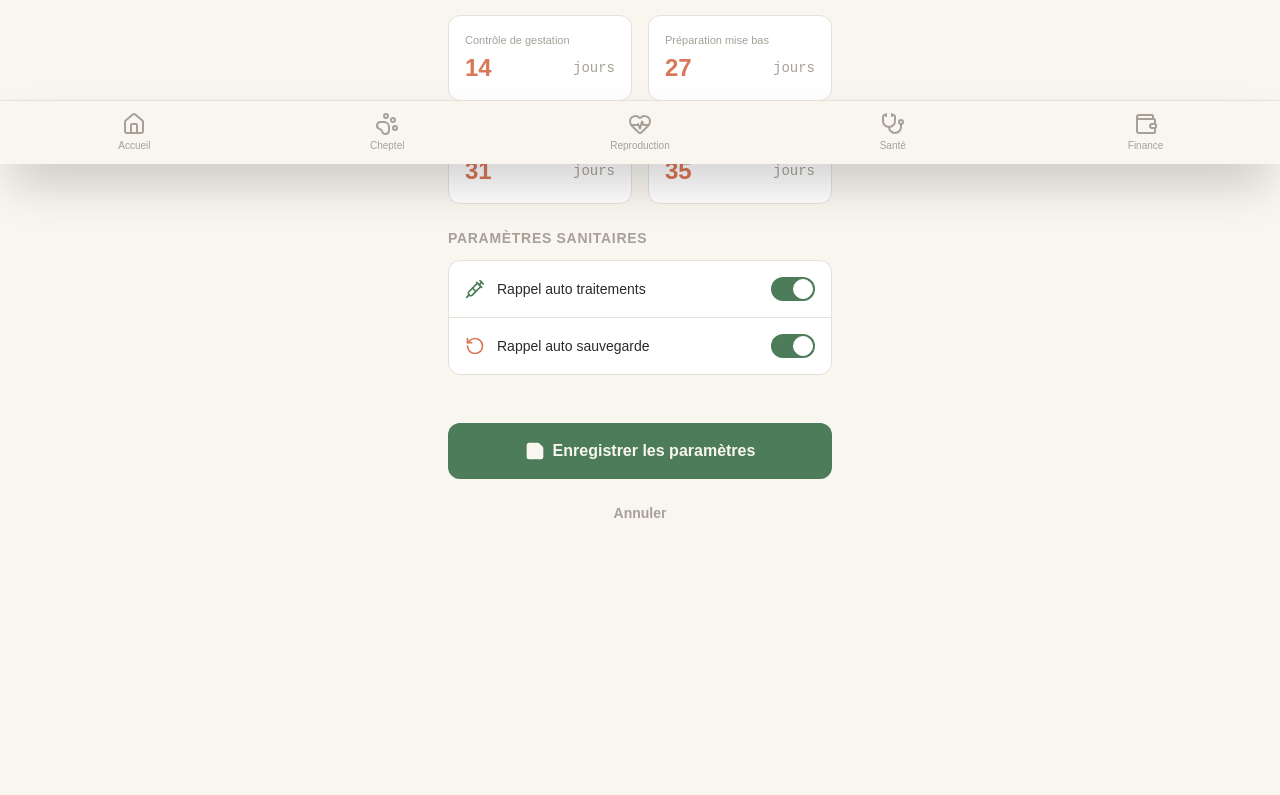
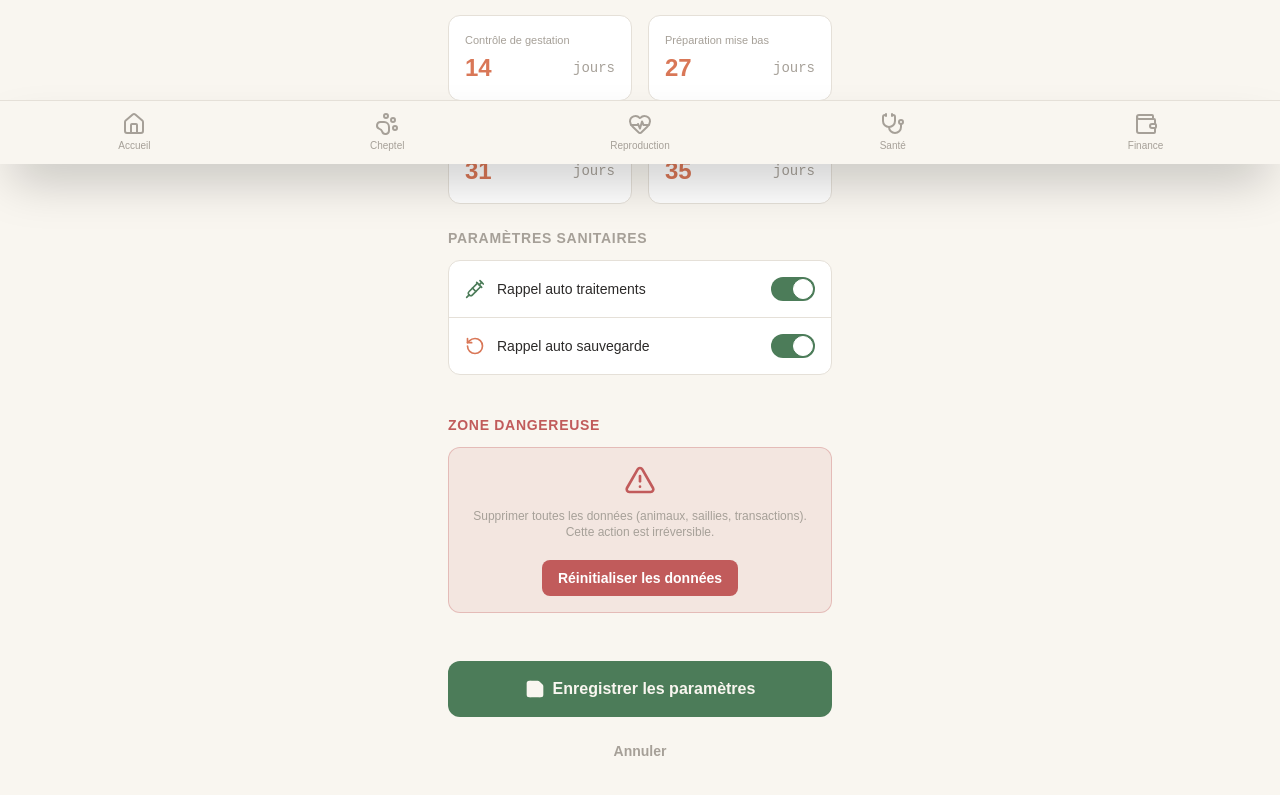
Before and after one commit to layesamake/gestionlapin, a React (Vite) app: page /parametres in a window 1280 px wide. Shown: the part 636-1431 px from the top of the page. Before the commit the page ends 1363 px from the top, so only its background shows below. Built offline with nearby package versions, Linux system fonts and the light colour scheme.

Commit message:
Feat: Add data reset capability and wire Saillie creation to the global store

```diff
--- a/src/pages/NouvelleSaillie.tsx
+++ b/src/pages/NouvelleSaillie.tsx
@@ -5,7 +5,7 @@ import { useStore } from '../store/useStore';
 
 export const NouvelleSaillie: React.FC = () => {
   const navigate = useNavigate();
-  const animals = useStore(state => state.animals);
+  const { animals, addSaillie } = useStore();
 
   const femelles = animals.filter(a => a.gender === 'F' || a?.type?.startsWith('Femelle'));
   const males = animals.filter(a => a.gender === 'M' || a?.type?.startsWith('Mâle'));
@@ -82,7 +82,21 @@ export const NouvelleSaillie: React.FC = () => {
 
   const handleSave = (e: React.FormEvent) => {
     e.preventDefault();
-    // Simulate save
+    if (!selectedFemale) {
+      alert("Veuillez sélectionner une femelle");
+      return;
+    }
+
+    addSaillie({
+      id: Date.now(),
+      female: selectedFemale,
+      male: 'N/A', // Mâle is optional in the UI for now or can be extracted if we bind it
+      date: dateSaillie,
+      expectedDate: formatDate(miseBas),
+      status: 'En attente',
+      statusBadgeColor: 'bg-warning/20 text-warning'
+    });
+
     navigate('/reproduction');
   };
 
--- a/src/pages/Parametres.tsx
+++ b/src/pages/Parametres.tsx
@@ -1,12 +1,12 @@
 import React, { useRef } from 'react';
 import { useNavigate } from 'react-router-dom';
-import { ChevronLeft, CloudOff, CloudUpload, CloudDownload, Syringe, FileText, RotateCcw, Save } from 'lucide-react';
+import { ChevronLeft, CloudOff, CloudUpload, CloudDownload, Syringe, FileText, RotateCcw, Save, AlertTriangle } from 'lucide-react';
 import { useStore } from '../store/useStore';
 import { generatePDFRegister } from '../utils/pdfGenerator';
 
 export const Parametres: React.FC = () => {
   const navigate = useNavigate();
-  const { exportData, importData, theme, setTheme } = useStore();
+  const { exportData, importData, theme, setTheme, resetData } = useStore();
   const fileInputRef = useRef<HTMLInputElement>(null);
 
   const handleExport = () => {
@@ -224,6 +224,29 @@ export const Parametres: React.FC = () => {
           </div>
         </section>
 
+        {/* Zone Dangereuse */}
+        <section className="space-y-3 pt-4">
+          <h2 className="text-sm font-bold uppercase tracking-wider text-danger">Zone Dangereuse</h2>
+          <div className="bg-danger/10 border border-danger/30 rounded-xl p-4 flex flex-col items-center gap-3 text-center">
+            <AlertTriangle className="w-8 h-8 text-danger" />
+            <p className="text-xs text-muted">
+              Supprimer toutes les données (animaux, saillies, transactions). Cette action est irréversible.
+            </p>
+            <button
+              onClick={() => {
+                if(window.confirm('Êtes-vous sûr de vouloir supprimer TOUTES vos données ? Cette action est définitive !')) {
+                  resetData();
+                  alert('Toutes les données ont été réinitialisées.');
+                  navigate('/');
+                }
+              }}
+              className="mt-2 px-4 py-2 bg-danger text-white rounded-lg text-sm font-bold active:scale-95 transition-transform"
+            >
+              Réinitialiser les données
+            </button>
+          </div>
+        </section>
+
         {/* Action Buttons */}
         <div className="pt-6 space-y-3">
           <button className="w-full bg-primary text-background py-4 rounded-xl font-extrabold text-base flex items-center justify-center gap-2 active:scale-95 transition-all">
--- a/src/store/useStore.ts
+++ b/src/store/useStore.ts
@@ -66,13 +66,16 @@ interface AppState {
   removeAlerte: (id: number) => void;
   addTransaction: (transaction: Transaction) => void;
   removeTransaction: (id: string) => void;
+  addSaillie: (saillie: Saillie) => void;
   updateSaillie: (id: number, saillie: Partial<Saillie>) => void;
   removeSaillie: (id: number) => void;
+  addPortee: (portee: Portee) => void;
   updatePortee: (id: string, portee: Partial<Portee>) => void;
   removePortee: (id: string) => void;
   setTheme: (theme: string) => void;
   importData: (data: string) => boolean;
   exportData: () => string;
+  resetData: () => void;
 }
 
 export const useStore = create<AppState>()(
@@ -116,12 +119,20 @@ export const useStore = create<AppState>()(
         transactions: state.transactions.filter((t) => t.id !== id)
       })),
 
+      addSaillie: (saillie) => set((state) => ({
+        saillies: [...state.saillies, saillie]
+      })),
+
       updateSaillie: (id, updatedSaillie) => set((state) => ({
         saillies: state.saillies.map((s) => s.id === id ? { ...s, ...updatedSaillie } : s)
       })),
 
       removeSaillie: (id) => set((state) => ({
         saillies: state.saillies.filter((s) => s.id !== id)
+      })),
+
+      addPortee: (portee) => set((state) => ({
+        portees: [...state.portees, portee]
       })),
 
       updatePortee: (id, updatedPortee) => set((state) => ({
@@ -150,8 +161,6 @@ export const useStore = create<AppState>()(
 
       exportData: () => {
         const state = get();
-        // Zustand persist automatically handles saving to localStorage.
-        // For export, we just dump the persisted state.
         const exportObj = {
           state: {
             animals: state.animals,
@@ -160,13 +169,25 @@ export const useStore = create<AppState>()(
             dashboard: state.dashboard,
             alertes: state.alertes,
             transactions: state.transactions,
+            saillies: state.saillies,
+            portees: state.portees,
             theme: state.theme,
           },
           version: 1,
           timestamp: new Date().toISOString()
         };
         return JSON.stringify(exportObj, null, 2);
-      }
+      },
+
+      resetData: () => set({
+        animals: [],
+        santeStats: { tauxMortalite: 0, traitementsEnCours: 0, alertesSanitaires: 0 },
+        soins: [],
+        alertes: [],
+        transactions: [],
+        saillies: [],
+        portees: [],
+      }),
     }),
     {
       name: 'gestion-lapins-storage', // key in localStorage
```
